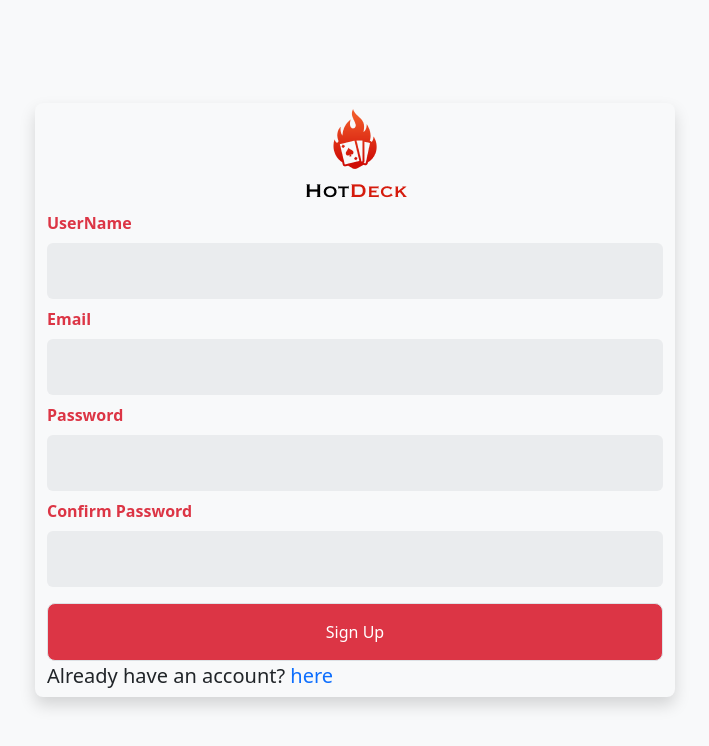
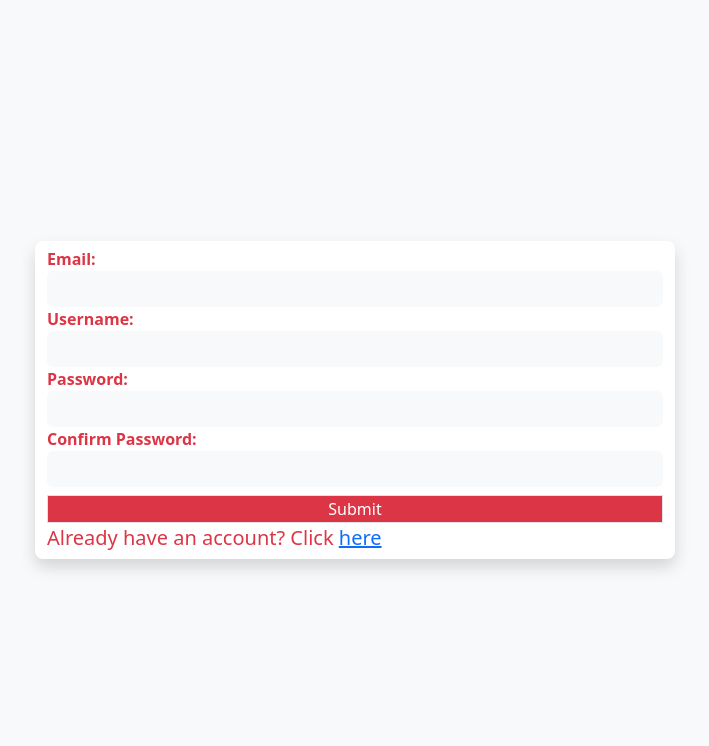
Before and after one commit to boopathi186/React-master, a React (Create React App) app: page / in a window 1280 px wide. Shown: the top 746 px of the page, without its empty margins (285-994 px from the left). Built offline with nearby package versions, Linux system fonts and the light colour scheme.

Commit message:
alignment

```diff
--- a/package.json
+++ b/package.json
@@ -9,6 +9,7 @@
     "axios": "^1.7.2",
     "bootstrap": "^5.3.3",
     "bootstrap-icons": "^1.11.3",
+    "formik": "^2.4.6",
     "react": "^18.3.1",
     "react-axios": "^2.0.6",
     "react-bootstrap": "^2.10.4",
@@ -17,7 +18,8 @@
     "react-scripts": "5.0.1",
     "react-toastify": "^10.0.5",
     "sweetalert2": "^11.12.2",
-    "web-vitals": "^2.1.4"
+    "web-vitals": "^2.1.4",
+    "yup": "^1.4.0"
   },
   "scripts": {
     "start": "react-scripts start",
--- a/src/Components/Pages/CreateUser.js
+++ b/src/Components/Pages/CreateUser.js
@@ -18,9 +18,10 @@ const Create = () => {
         }
     );
     const handlChange = (event) => {
+        const{name,value} = event.target;
         SetInfo({
             ...info,
-            [event.target.name]: event.target.value
+            [name]: value,
 
         }); console.log(info);
     }
--- a/src/Components/Pages/SignUp.js
+++ b/src/Components/Pages/SignUp.js
@@ -1,41 +1,83 @@
-import React from 'react'
+import React from 'react';
 import { Link } from 'react-router-dom';
+import * as Yup from 'yup';
+import { ErrorMessage, Field, Form, Formik } from 'formik';
 import '../Css/LoginStyle.css';
-import hotdeck from '../Assets/Frame 629075.png';
+
 const SignUp = () => {
+    const validationSchema = Yup.object().shape({
+        username: Yup.string()
+            .min(2, "Too short")
+            .max(10, "Too long")
+            .required("Username is required"),
+
+        email: Yup.string()
+            .email("Invalid format email")
+            .required("Email is required"),
+
+        password: Yup.string()
+            .required("Password is required")
+            .min(8, "Password is too short - should be 8 chars minimum")
+            .matches(/[0-9]/, "Password must contain at least one number")
+            .matches(/[A-Z]/, "Password must contain at least one uppercase letter")
+            .matches(/[a-z]/, "Password must contain at least one lowercase letter"),
+
+        confirmPassword: Yup.string()
+            .oneOf([Yup.ref("password"), null], "Passwords must match")
+            .required("Confirm password is required"),
+    });
+
     return (
+        <div className='login row m-0 bg-light d-flex align-items-center vh-100'>
+            <div className='container bg-white  col-12 form-control w-50 border border-0 shadow rounded-3'>
+                <Formik
+                    initialValues={{
+                        email: '', username: '', password: '', confirmPassword: '',
+                    }}
+                    validationSchema={validationSchema}
+                    onSubmit={(values) => {
+                        console.log('Form data:', values);
+                    }}
+                >
+                    {({ isSubmitting }) => (
+                        <Form className=' text-danger'>
+                            <div>
+                                <label className=' text-danger fw-semibold' htmlFor="email">Email:</label>
+                                <Field className='form-control fw-semibold bg-light border border-0  ' type="email" id="email" name="email" />
+                                <ErrorMessage name="email" component="div" style={{ color: 'red' }} />
+                            </div>
 
-       <div className='login row m-0 bg-light d-flex align-items-center vh-100'>
-        <div className='container bg-light col-12 form-control w-50 border border-0 shadow rounded-3'>
-        <form>
-        <div className='text-center'><img className='text-center' src={hotdeck}  alt='logo'></img></div>
-            <div className='form-groups'>
-                <label className='text-danger fw-bold mt-2 mb-2' htmlFor=''>UserName</label>
-                <input type='text' name='username' className='form-control   bg-secondary bg-opacity-10
-                border border-0 p-3'/>
+                            <div>
+                                <label className=' text-danger fw-semibold'  htmlFor="username">Username:</label>
+                                <Field className='form-control  bg-light border border-0  '  type="text" id="username" name="username" />
+                                <ErrorMessage name="username" component="div" style={{ color: 'red' }} />
+                            </div>
+
+                            <div>
+                                <label className=' text-danger fw-semibold'  htmlFor="password">Password:</label>
+                                <Field className='form-control bg-light border border-0  '  type="password" id="password" name="password" />
+                                <ErrorMessage name="password" component="div" style={{ color: 'red' }} />
+                            </div>
+
+                            <div>
+                                <label className=' text-danger fw-semibold'  htmlFor="confirmPassword">Confirm Password:</label>
+                                <Field className='form-control  bg-light border border-0  '  type="password" id="confirmPassword" name="confirmPassword" />
+                                <ErrorMessage name="confirmPassword" component="div" style={{ color: 'red' }} />
+                            </div>
+
+                            <div>
+                               <button className=' bg-danger  text-white border  border-none w-100 mt-2' type="submit" disabled={isSubmitting}>
+                              <Link className='text-decoration-none text-white' to={'/home'}>       Submit</Link>
+                                </button>
+                            </div>
+                            <Link className='text-decoration-none text-white' to={'/home'}></Link>
+                            <span className='fs-5'>Already have an account? Click <Link> here</Link></span>
+                        </Form>
+                    )}
+                </Formik>
             </div>
-            <div className='form-groups'>
-                <label className='text-danger fw-bold mt-2 mb-2' htmlFor='email'>Email</label>
-                <input type='email' name='email' className='form-control bg-secondary bg-opacity-10
-                border border-0 p-3'/>
-            </div>
-            <div className='form-groups'>
-                <label className='text-danger fw-bold mt-2 mb-2' htmlFor=''>Password</label>
-                <input type='password' name='Password' className='form-control bg-secondary bg-opacity-10
-                border border-0 p-3 '/>
-            </div>
-            <div className='form-groups'>
-                <label className='text-danger fw-bold mt-2 mb-2' htmlFor=''>Confirm Password</label>
-                <input type='password' name='cpassword' className='form-control bg-secondary bg-opacity-10
-                border border-0 p-3'/>
-            </div>
-            <div>
-                <button className='w-100 border rounded-3  border-none bg-danger text-white mt-3 p-3' type='button'><Link className='text-decoration-none text-white' to={'/home'}>Sign Up</Link></button>
-            </div>
-            <span className='fs-5'>Already have an account?<Link className='text-decoration-none' to={'/login'}> here</Link></span>
-        </form>
-       </div></div>
-    )
+        </div>
+    );
 }
 
 export default SignUp;
```
Also changed, not shown: 1 other file (tests, documents, lock files or other folders).
